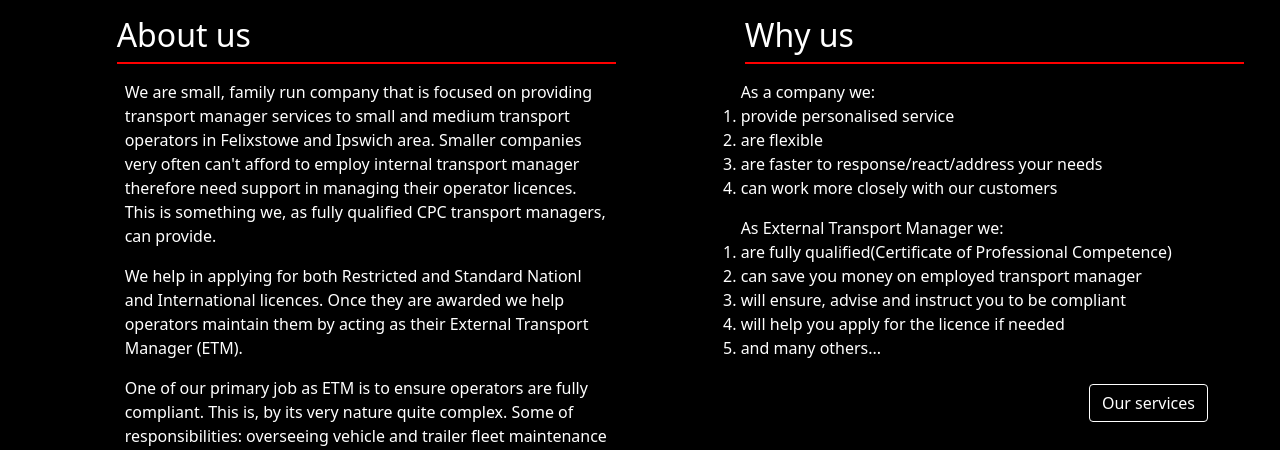
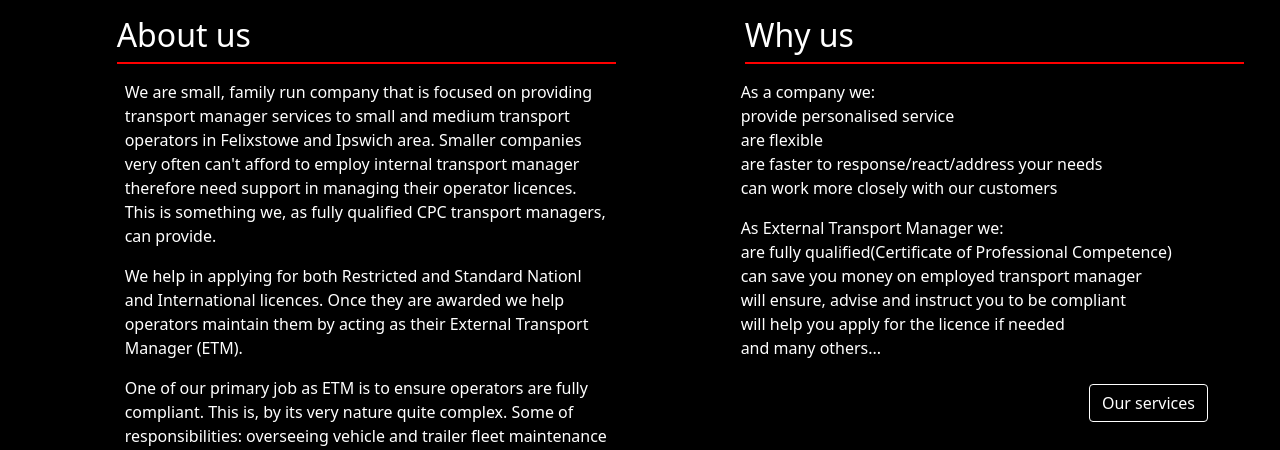
Before and after one commit to malc-u/Your-CPC-TransportManager, a Flask app: page /about in a window 1280 px wide. Shown: the part 48-498 px from the top of the page. Run offline with Flask 2, Linux system fonts and the light colour scheme; some libraries are stand-ins or nearby versions.

Commit message:
Styled ol

```diff
--- a/static/css/style.css
+++ b/static/css/style.css
@@ -68,6 +68,12 @@ h1 {
   background: linear-gradient(135deg, black 5%, red 100%);
 }
 
+ol {
+  counter-reset: list-counter;
+  list-style: none;
+  float: left;
+}
+
 /* Footer styling*/
 footer {
   background: linear-gradient(135deg, black 20%, red 100%);
--- a/static/scss/style.scss
+++ b/static/scss/style.scss
@@ -76,6 +76,13 @@ h1 {
     background: linear-gradient(135deg, rgb(0, 0, 0) 5%, rgb(255, 0, 0) 100%);
 }
 
+ol {
+    counter-reset: list-counter;
+    list-style: none;
+    float:left;
+}
+
+
 /* Footer styling*/
 footer {
     background: -moz-linear-gradient(1355deg, rgb(0, 0, 0) 20%, rgb(255, 0, 0) 100%);
```
